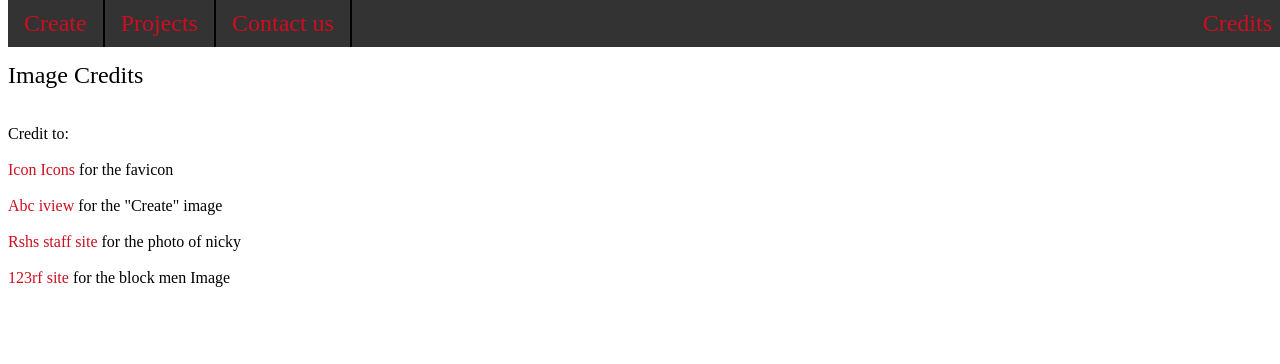
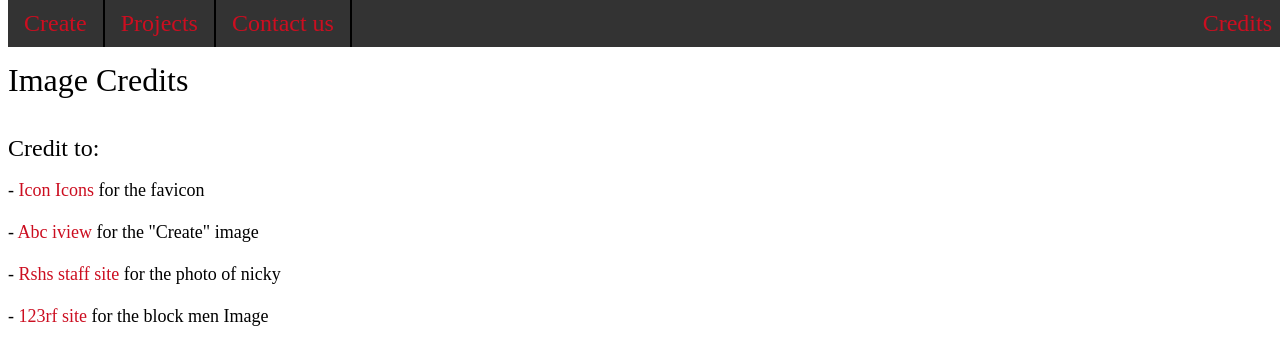
Before and after one commit to 6cv2/site, a plain HTML site: page Html webbersite/about.html in a window 1280 px wide. Drawn offline with Linux system fonts and the light colour scheme.

Commit message:
Another change
Increased font size
Reworded contact info

```diff
--- a/Html webbersite/about.html
+++ b/Html webbersite/about.html
@@ -43,23 +43,24 @@
 		<br>
 		<br>
 		<br>
-		<font size="+2">Image Credits</font>
+		<font size="+3">Image Credits</font>
 		<br>
 		<br>
 		<br>
-		Credit to:
+		<font size="+2">
+		Credit to: </font>
+		<br>
+		<br><font size="+1">
+		- <a href="https://icon-icons.com">Icon Icons</a> for the favicon
 		<br>
 		<br>
-		<a href="https://icon-icons.com">Icon Icons</a> for the favicon
+		- <a href="https://iview.abc.net.au/show/create">Abc iview</a> for the "Create" image
 		<br>
 		<br>
-		<a href="https://iview.abc.net.au/show/create">Abc iview</a> for the "Create" image
+		- <a href="https://www.rhs.school.nz/rshsstaff">Rshs staff site</a> for the photo of nicky
 		<br>
 		<br>
-		<a href="https://www.rhs.school.nz/rshsstaff">Rshs staff site</a> for the photo of nicky
-		<br>
-		<br>
-		<a href="https://www.123rf.com/photo_15405291_two-people-are-building-blocks.html">123rf site</a> for the block men Image
+		- <a href="https://www.123rf.com/photo_15405291_two-people-are-building-blocks.html">123rf site</a> for the block men Image </font>
 		</header>
 
 		<nav>
--- a/Html webbersite/css/style.css
+++ b/Html webbersite/css/style.css
@@ -23,15 +23,11 @@ a:visited {
 }
 
 a:hover {
-  color: #990e1b;
-  background-color: transparent;
-  text-decoration: underline;
+	border-bottom: 3px solid red;
 }
 
 a:active {
-  color: #d13242;
-  background-color: transparent;
-  text-decoration: underline;
+	border-bottom: 3px solid red;
 }
 ul {
   position: fixed;
```
Also changed, not shown: Html webbersite/contact.html (+2 -2 lines), Html webbersite/index.html (+6 -4 lines), Html webbersite/news.html (+2 -2 lines).
